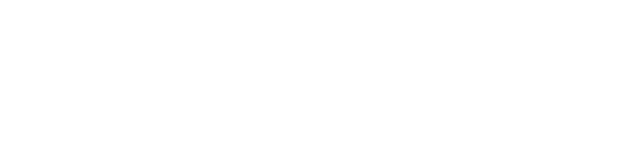
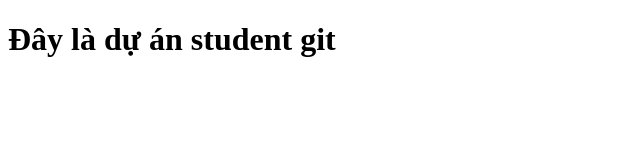
Before and after one commit to it-ntkhang/duangit, a plain HTML site: page index.html in a window 1280 px wide. Shown: the whole page, without its empty margins (0-640 px from the left). Drawn offline with Linux system fonts and the light colour scheme.

Commit message:
two commit

```diff
--- a/index.html
+++ b/index.html
@@ -5,5 +5,7 @@
     <meta name="viewport" content="width=device-width, initial-scale=1.0" />
     <title>Dự án commit</title>
   </head>
-  <body></body>
+  <body>
+    <h1>Đây là dự án student git</h1>
+  </body>
 </html>
```
